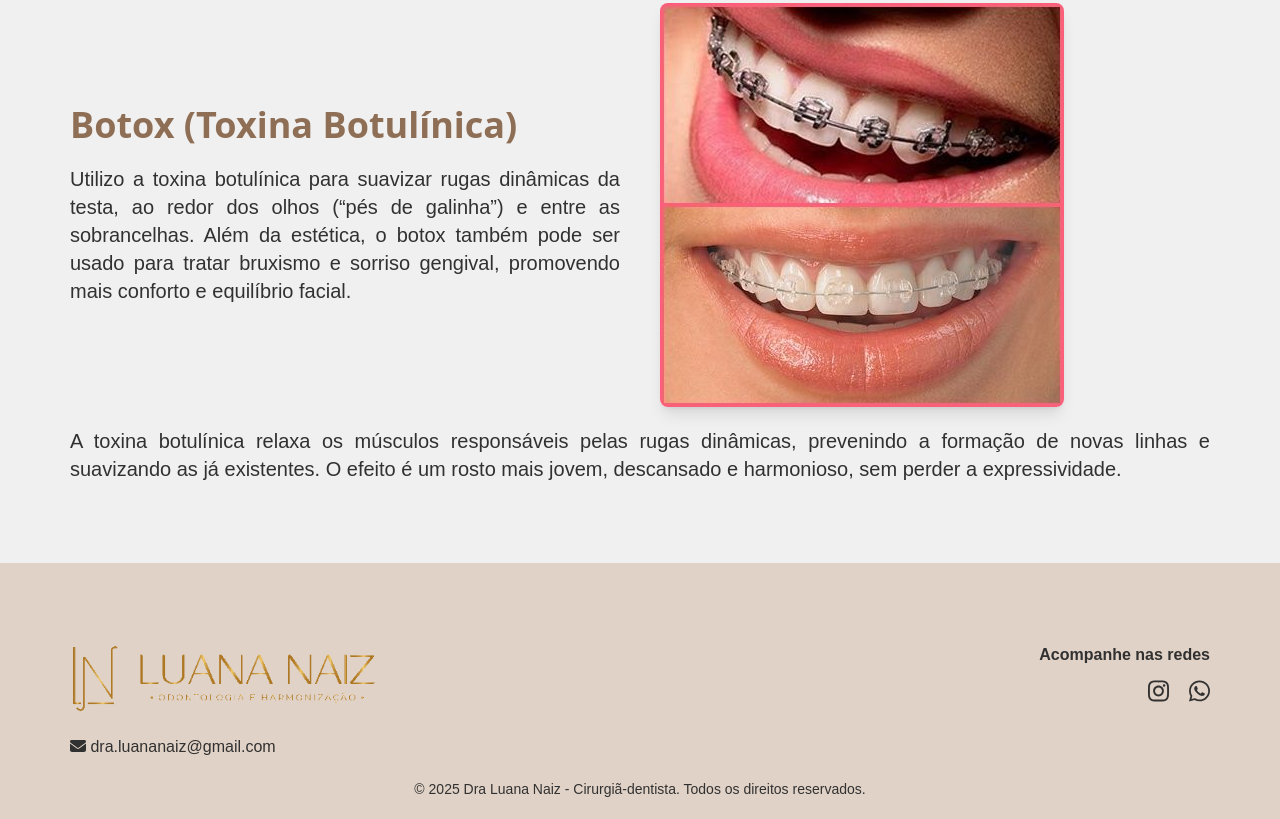
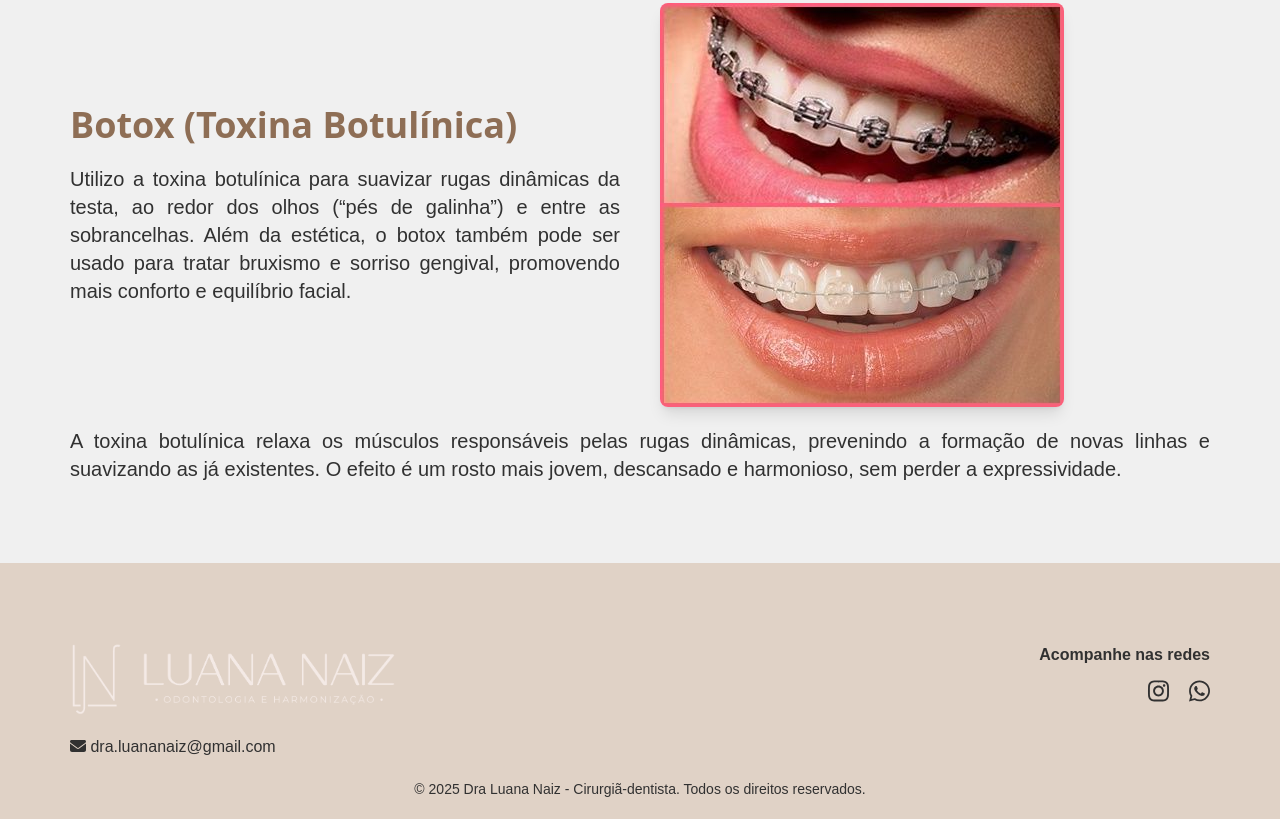
Before and after one commit to Maurinho2025/luana, a website: page produto.html in a window 1280 px wide. Shown: the part 511-1330 px from the top of the page. Drawn offline with nearby package versions, Linux system fonts and the light colour scheme; a web font is replaced by a local one.

Commit message:
Update produto.html

```diff
--- a/produto.html
+++ b/produto.html
@@ -177,7 +177,7 @@
 
             <div class="flex justify-between max-sm:flex-col max-sm:justify-center">
                 <div>
-                    <img src="./assets/images/png/Logo.png" class="h-18 max-sm:mx-auto">
+                    <img src="./assets/images/png/Logo1.png" class="h-18 max-sm:mx-auto">
                     <p class="my-5 font-display text-base text-justify text-[#313131] max-sm:text-center">
                         <span><i class="fa-solid fa-envelope"></i></span>
                         dra.luananaiz@gmail.com
```
